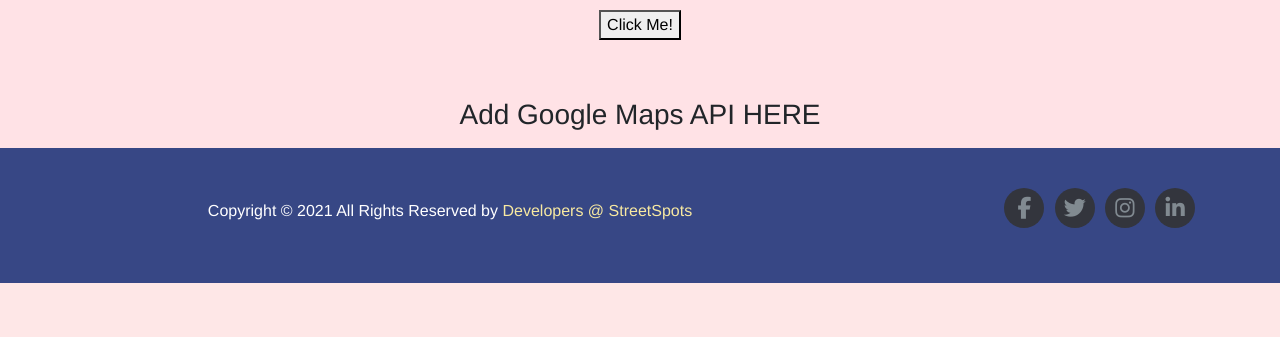
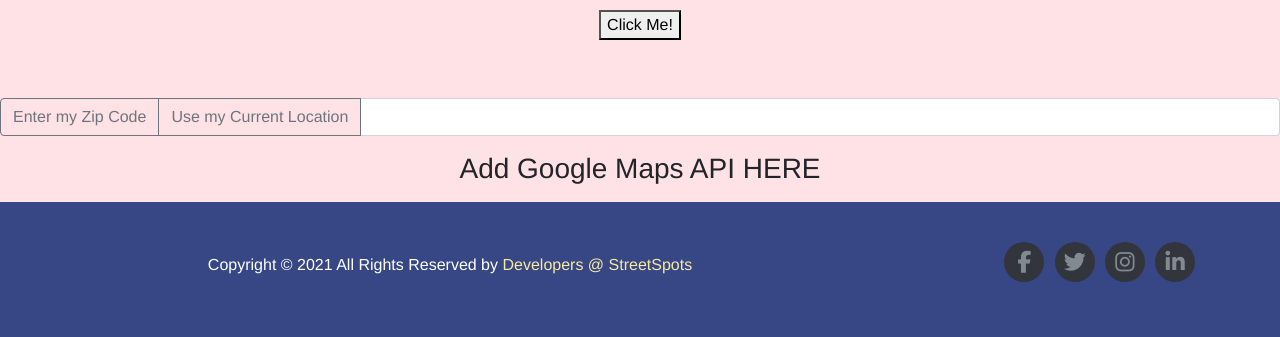
Before and after one commit to aditya-5/StreetSpots, a PHP site: page /maps in a window 1280 px wide. Shown: the part 658-995 px from the top of the page. Before the commit the page ends 941 px from the top, so only its background shows below. Run offline with PHP 8.4, Linux system fonts and the light colour scheme; some libraries are stand-ins or nearby versions.

Commit message:
Add files via upload
I just added a possible button for users to enter zip code. It still requires some styling.

```diff
--- a/maps.php
+++ b/maps.php
@@ -43,6 +43,14 @@
 <section class="home" id="home">
 <!------Card-->
 
+<div class="input-group mb-3">
+  <div class="input-group-prepend">
+    <button class="btn btn-outline-secondary" type="button">Enter my Zip Code</button>
+    <button class="btn btn-outline-secondary" type="button">Use my Current Location</button>
+  </div>
+  <input type="text" class="form-control" placeholder="" aria-label="" aria-describedby="basic-addon1">
+</div>
+
 <div class="cardElement">
 
   <div>
```
